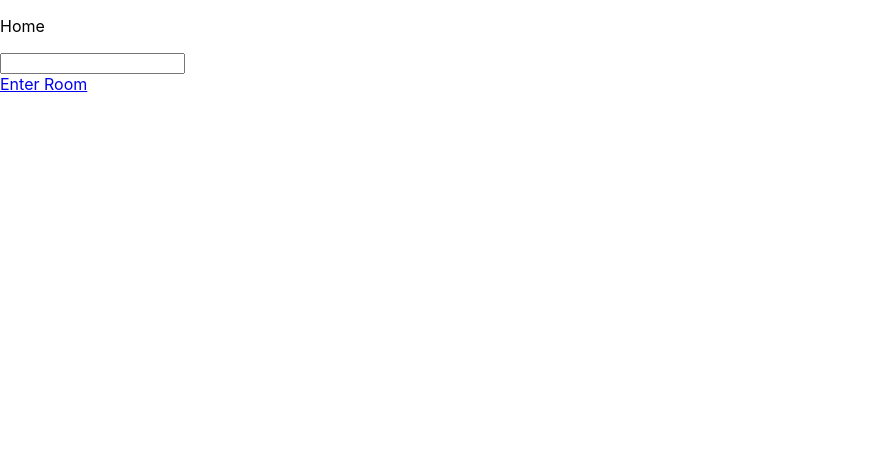
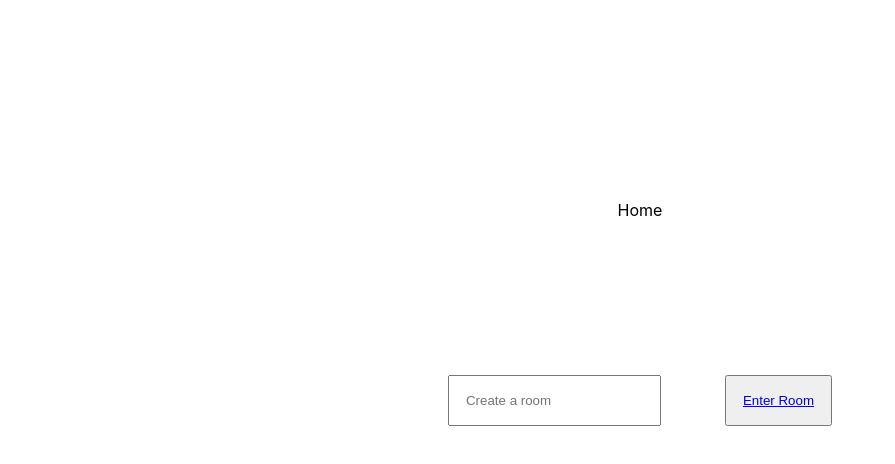
Before and after one commit to xuanlc113/serverless-chatroom, a React (Create React App) app in the folder client/: page / in a window 1280 px wide. Shown: the top 464 px of the page, without its empty margins (0-895 px from the left). Built offline with nearby package versions, Linux system fonts and the light colour scheme.

Commit message:
add home basic layout

```diff
--- a/client/src/App.css
+++ b/client/src/App.css
@@ -1,38 +1,9 @@
-.App {
-  text-align: center;
+* {
+  margin: 0px;
+  padding: 0px;
+  box-sizing: border-box;
 }
 
-.App-logo {
-  height: 40vmin;
-  pointer-events: none;
+#root {
+  height: 100%;
 }
-
-@media (prefers-reduced-motion: no-preference) {
-  .App-logo {
-    animation: App-logo-spin infinite 20s linear;
-  }
-}
-
-.App-header {
-  background-color: #282c34;
-  min-height: 100vh;
-  display: flex;
-  flex-direction: column;
-  align-items: center;
-  justify-content: center;
-  font-size: calc(10px + 2vmin);
-  color: white;
-}
-
-.App-link {
-  color: #61dafb;
-}
-
-@keyframes App-logo-spin {
-  from {
-    transform: rotate(0deg);
-  }
-  to {
-    transform: rotate(360deg);
-  }
-}
--- a/client/src/App.js
+++ b/client/src/App.js
@@ -7,12 +7,12 @@ import "./App.css";
 function App() {
   return (
     <Router>
-      <div>
+      <>
         <Switch>
           <Route exact path="/" children={<Home />} />
           <Route path="/:id" children={<Room />} />
         </Switch>
-      </div>
+      </>
     </Router>
   );
 }
--- /dev/null
+++ b/client/src/Home.css
@@ -0,0 +1,22 @@
+.home {
+  display: flex;
+  flex-direction: column;
+  align-items: center;
+  justify-content: center;
+  height: 100%;
+}
+
+.home .title {
+  position: absolute;
+  top: 25%;
+}
+
+.home .goto input {
+  padding: 1rem;
+  margin: 2rem;
+}
+
+.home .goto button {
+  padding: 1rem;
+  margin: 2rem;
+}
--- a/client/src/Home.js
+++ b/client/src/Home.js
@@ -1,19 +1,25 @@
 import React, { useState } from "react";
 import { Link } from "react-router-dom";
+import "./Home.css"
 
 export default function Home() {
   const [roomId, setRoomId] = useState("");
 
   return (
-    <div>
+    <div className="home">
+      <div className="title">
         <p>Home</p>
+      </div>
+      <div className="goto">
         <input
           type="text"
           value={roomId}
           onChange={(e) => setRoomId(e.target.value)}
+          placeholder="Create a room"
         />
-      <div className="room_button">
+        <button>
           <Link to={`/${roomId}`}>Enter Room</Link>
+        </button>
       </div>
     </div>
   );
--- a/client/src/index.css
+++ b/client/src/index.css
@@ -1,13 +1,15 @@
+html,
 body {
   margin: 0;
-  font-family: -apple-system, BlinkMacSystemFont, 'Segoe UI', 'Roboto', 'Oxygen',
-    'Ubuntu', 'Cantarell', 'Fira Sans', 'Droid Sans', 'Helvetica Neue',
+  font-family: -apple-system, BlinkMacSystemFont, "Segoe UI", "Roboto", "Oxygen",
+    "Ubuntu", "Cantarell", "Fira Sans", "Droid Sans", "Helvetica Neue",
     sans-serif;
   -webkit-font-smoothing: antialiased;
   -moz-osx-font-smoothing: grayscale;
+  height: 100%;
 }
 
 code {
-  font-family: source-code-pro, Menlo, Monaco, Consolas, 'Courier New',
+  font-family: source-code-pro, Menlo, Monaco, Consolas, "Courier New",
     monospace;
 }
```
Lines whose indentation alone changed are shown as unchanged.
